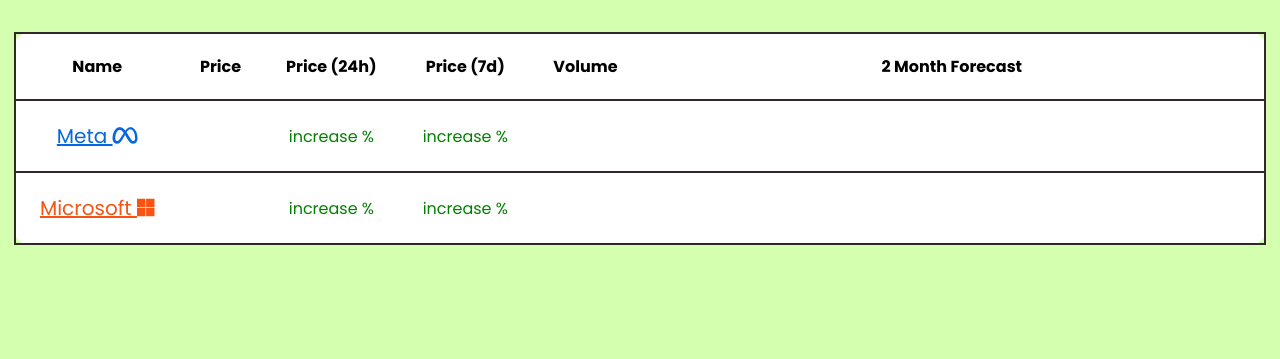
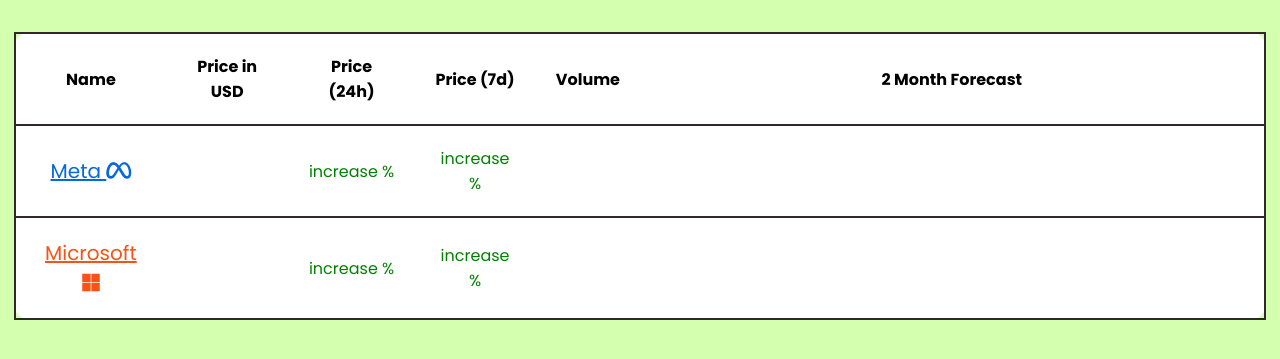
Before and after one commit to ngoinhaoto/timeSeriesChallenge2, a Flask app: template templates/index.html in a window 1280 px wide. Shown: the part 80-439 px from the top of the page. Run offline with Flask 3, Linux system fonts and the light colour scheme; the template is opened without the code that fills it, so the values that code supplies are empty; parts of the project's set-up code (start-up, migrations or seed data) failed here and were passed over; some libraries are stand-ins or nearby versions.

Commit message:
Update index.html

```diff
--- a/templates/index.html
+++ b/templates/index.html
@@ -59,7 +59,7 @@
       <thead>
         <tr>
           <th>Name</th>
-          <th>Price</th>
+          <th>Price in USD</th>
           <th>Price (24h)</th>
           <th>Price (7d)</th>
           <th>Volume</th>
```
